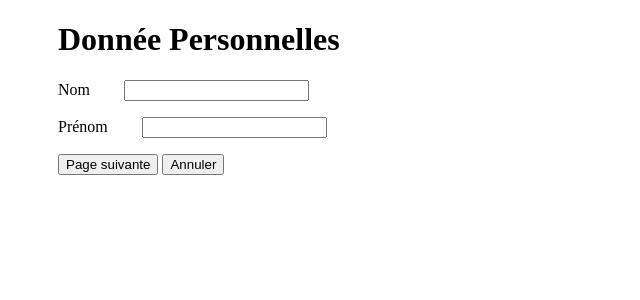
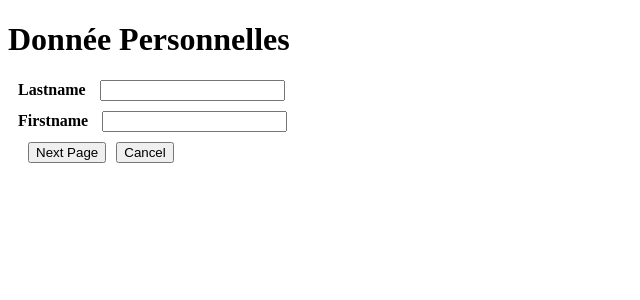
Before and after one commit to victorsmits/Techno_Web, a PHP site: page / in a window 1280 px wide. Shown: the top 300 px of the page, without its empty margins (0-640 px from the left). Run offline with PHP 8.4, Linux system fonts and the light colour scheme.

Commit message:
add php-mvc

```diff
--- a/PHP/Index.php
+++ b/PHP/Index.php
@@ -1,6 +1,21 @@
+<!--PHP-->
 <?php
 Session_start();
+if(isset($_POST['NPage'])){
+    if(isset($_POST['LN'])){
+        $_SESSION['LastName'] = $_POST['LN'];
+    }
+    if(isset($_POST['FN'])) {
+        $_SESSION['FirstName'] = $_POST['FN'];
+    }
+    header('Location: formation.php');
+}
+if(isset($_POST['Cancel'])){
+    header('Location: index.php');
+    session_destroy();
+}
 ?>
+<!--HTML-->
 <!DOCTYPE html>
 <html>
 
@@ -9,29 +24,24 @@ Session_start();
 	<link rel="stylesheet" href="PStyle.css">
 </head>
 
+
 <body>
 	<form method="post">
 		<h1> Donnée Personnelles</h1>
-		<p>Nom <input type="text" class="box" name="LN"></p>
-		<p>Prénom <input type="text" class="box" name='FN'></p>
-		<p><input type="submit" name="NPage" value="Page suivante">
-			<input type="submit" name="Cancel" value="Annuler"></p>
-
+		<div class="row">
+            <b >Lastname
+            <input type="text"  name="LN" >
+            </b>
+        </div>
+        <div class="row">
+		    <b>Firstname
+            <input type="text"  name='FN' ></b>
+        </div>
+        <div class="row">
+            <input type="submit" name="NPage" value="Next Page">
+            <input type="submit" name="Cancel" value="Cancel" >
+        </div>
 	</form>
-	<?php
-        if(isset($_POST['NPage'])){
-            if(isset($_POST['LN'])){
-                $_SESSION['LastName'] = $_POST['LN'];
-            }
-            if(isset($_POST['FN'])) {
-                $_SESSION['FirstName'] = $_POST['FN'];
-            }
-            header('Location: formation.php');
-        }
-        if(isset($_POST['Cancel'])){
-            header('Location: index.php');
-        }
-    ?>
 </body>
 
 </html>
--- a/PHP/PStyle.css
+++ b/PHP/PStyle.css
@@ -1,21 +1,12 @@
 
 form {
-	display:block;
-	margin: 50px;
-	margin-top: 10px;
-	text-align: left
+	/*margin: 50px;*/
+	/*margin-top: 10px;*/
+	/*text-align: left*/
 }
 
-.box {
-	margin-right:80px;
-	margin-left:30px;
-	margin-top: 0;
-	margin-top: 0;
-	text-align: center;
-	display: inline-table;
-}
 
-p{
+b{
 	width: auto;
 }
 
@@ -25,3 +16,11 @@ p{
 	margin-bottom: 0px;
 	margin-top: 0px;
 }
+
+.row{
+    display: table;
+    margin: 10px;
+}
+input{
+    margin-left: 10px;
+}
--- a/PHP/formation.php
+++ b/PHP/formation.php
@@ -1,3 +1,4 @@
+<!--PHP-->
 <?php
     Session_start();
     if(isset($_POST['NPage'])){
@@ -12,6 +13,7 @@
     }
 
 ?>
+<!--HTML-->
 <!DOCTYPE html>
 <html>
 
```
Also changed, not shown: PHP-MVC/Index.php (added, +56 -0 lines), PHP-MVC/init.php (added, +18 -0 lines), PHP/recap.php (+16 -16 lines).
